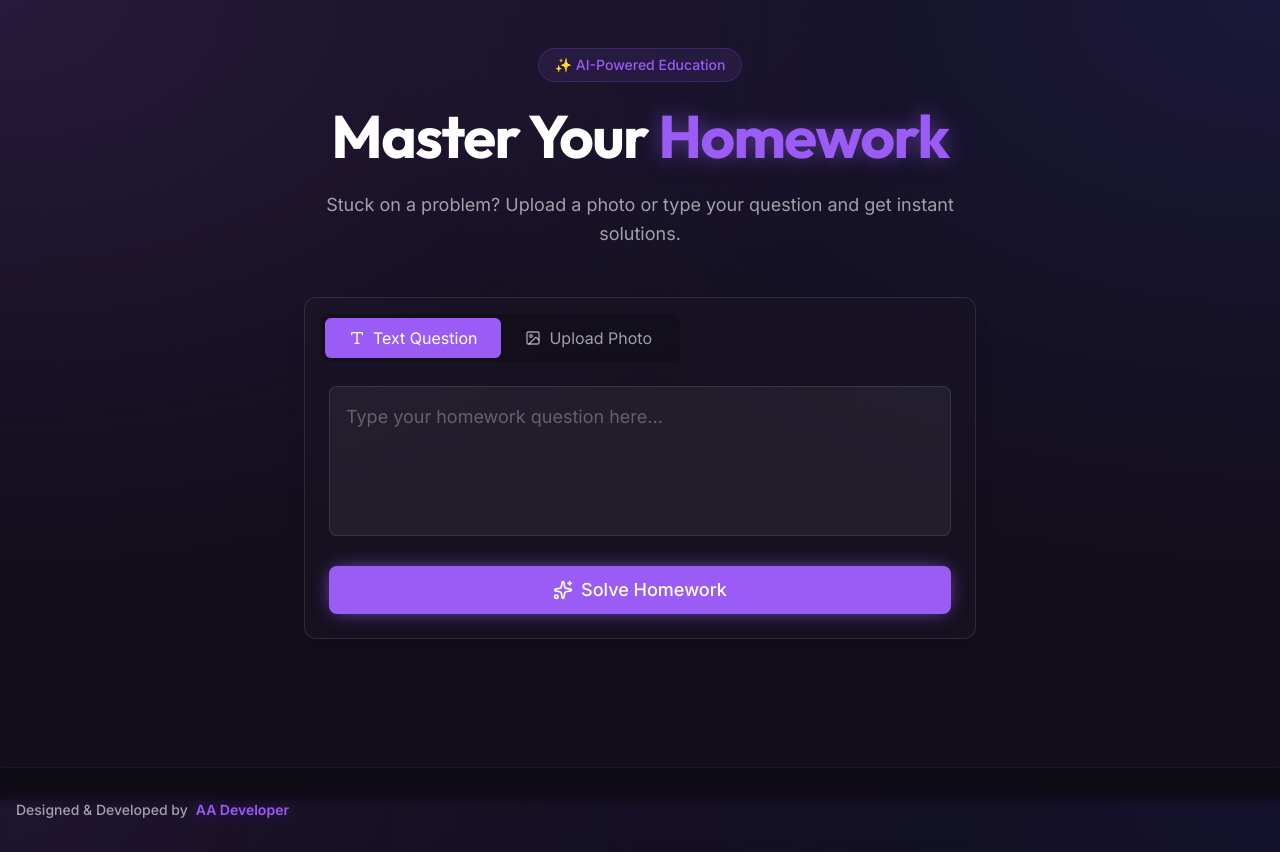
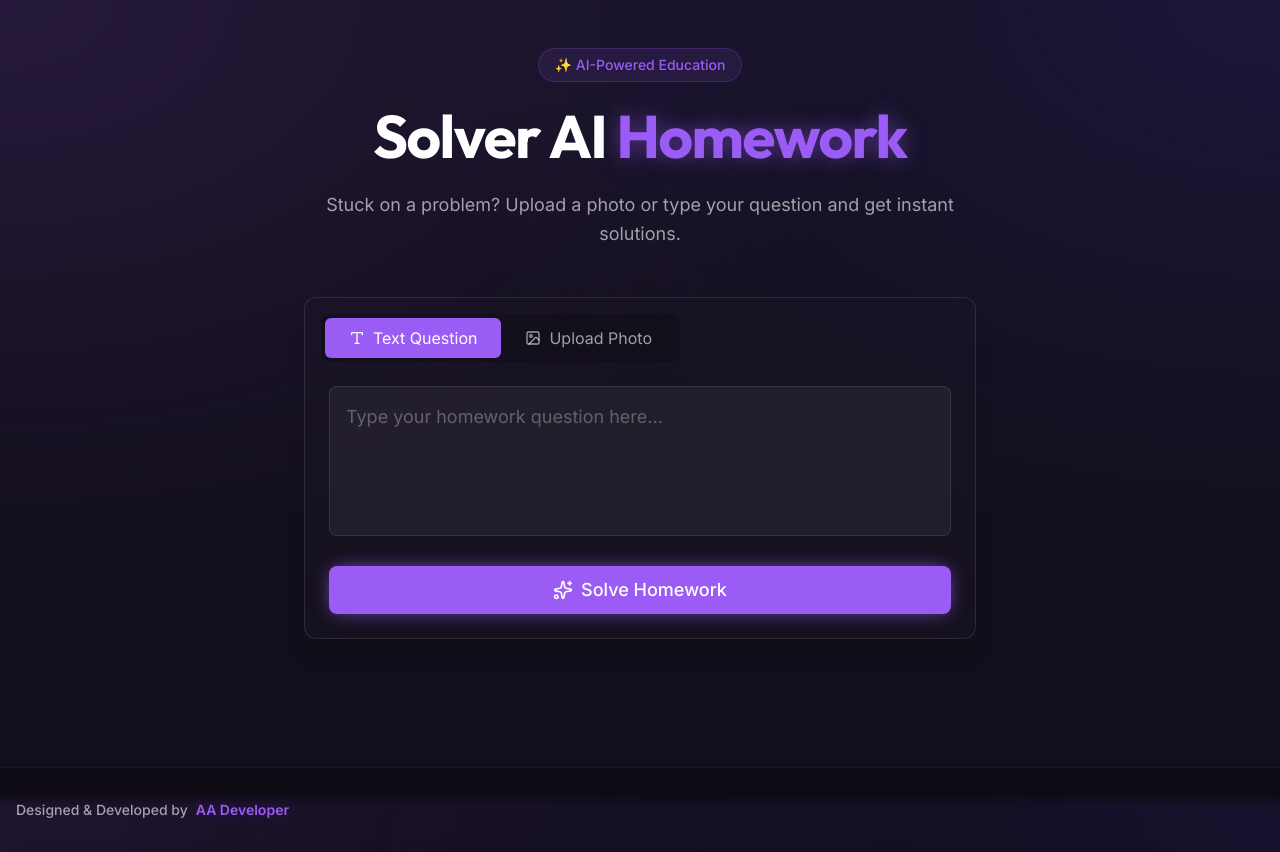
Before and after one commit to homeworksolverai/Home-work-solver-, a plain HTML site: page index.html in a window 1280 px wide. Drawn offline with nearby package versions, Linux system fonts and the light colour scheme.

Commit message:
Add files via upload

```diff
--- a/index.html
+++ b/index.html
@@ -3,8 +3,7 @@
 <head>
     <meta charset="UTF-8">
     <meta name="viewport" content="width=device-width, initial-scale=1.0">
-    <meta name="google-site-verification" content="FnRjWgd72fNE3Au0XytxNrvIau4C0pA8-1BSSfNXwfM" />
-    <title>Solver AI - Homework Companion</title>
+    <title id="website-title">Solver AI - Homework Companion</title>
     <script src="https://cdn.tailwindcss.com"></script>
     <script src="https://unpkg.com/lucide@latest"></script>
     <link href="https://fonts.googleapis.com/css2?family=Outfit:wght@300;400;500;600;700;800&family=Inter:wght@300;400;500;600&display=swap" rel="stylesheet">
@@ -53,7 +52,7 @@
     <main class="flex-1 container mx-auto px-4 py-12 flex flex-col items-center relative z-10">
         <div class="text-center mb-12 max-w-3xl animate-fade-in">
             <div class="inline-block px-4 py-1.5 rounded-full bg-primary/10 border border-primary/20 text-primary font-medium text-sm mb-6">✨ AI-Powered Education</div>
-            <h1 class="text-4xl md:text-6xl font-heading font-bold text-white mb-6 tracking-tight">Master Your <span class="text-primary neon-text">Homework</span></h1>
+            <h1 id="main-heading" class="text-4xl md:text-6xl font-heading font-bold text-white mb-6 tracking-tight">Master Your <span class="text-primary neon-text">Homework</span></h1>
             <p class="text-lg text-white/60 max-w-2xl mx-auto leading-relaxed">Stuck on a problem? Upload a photo or type your question and get instant solutions.</p>
         </div>
 
@@ -105,9 +104,9 @@
         <div class="container mx-auto px-4 flex flex-col md:flex-row items-center justify-between gap-4">
             <div class="flex items-center gap-2 text-white/60 text-sm font-medium"><span>Designed & Developed by</span><span class="text-primary font-bold neon-text">AA Developer</span></div>
             <div class="flex items-center gap-6">
-                <a href="https://www.instagram.com/_.aman_yaduvanshi_0001._/" target="_blank" class="text-white/60 hover:text-[#E1306C] transition-colors transform hover:scale-110 duration-200"><i data-lucide="instagram" class="w-6 h-6"></i></a>
-                <a href="https://www.instagram.com/abhijeetyadav011/" target="_blank" class="text-white/60 hover:text-[#E1306C] transition-colors transform hover:scale-110 duration-200"><i data-lucide="instagram" class="w-6 h-6"></i></a>
-                <a href="https://www.youtube.com/@HyperLive09" target="_blank" class="text-white/60 hover:text-[#FF0000] transition-colors transform hover:scale-110 duration-200"><i data-lucide="youtube" class="w-6 h-6"></i></a>
+                <a id="insta-link-1" href="https://www.instagram.com/_.aman_yaduvanshi_0001._/" target="_blank" class="text-white/60 hover:text-[#E1306C] transition-colors transform hover:scale-110 duration-200"><i data-lucide="instagram" class="w-6 h-6"></i></a>
+                <a id="insta-link-2" href="https://www.instagram.com/abhijeetyadav011/" target="_blank" class="text-white/60 hover:text-[#E1306C] transition-colors transform hover:scale-110 duration-200"><i data-lucide="instagram" class="w-6 h-6"></i></a>
+                <a id="youtube-link" href="https://www.youtube.com/@HyperLive09" target="_blank" class="text-white/60 hover:text-[#FF0000] transition-colors transform hover:scale-110 duration-200"><i data-lucide="youtube" class="w-6 h-6"></i></a>
             </div>
         </div>
     </footer>
@@ -146,14 +145,54 @@
         let currentMode = 'text';
         let uploadedImage = null;
 
-        // --------------------------------------------------
-        const GEMINI_API_KEY = "AIzaSyBB4u-gAHJQ1FChRD5I35yzuVxsRkw8-qM";
-        // --------------------------------------------------
+        // --- ADMIN PANEL द्वारा सेट की गई सेटिंग्स यहाँ लोड होंगी ---
+        // **महत्वपूर्ण:** नई API Key सीधे डिफ़ॉल्ट सेटिंग्स में डाल दी गई है।
+        const DEFAULT_SETTINGS = {
+            'WEBSITE_TITLE': 'Solver AI - Homework Companion',
+            'INSTAGRAM_LINK': 'https://www.instagram.com/_.aman_yaduvanshi_0001._/',
+            'YOUTUBE_LINK': 'https://www.youtube.com/@HyperLive09',
+            // आपकी नई Key यहाँ अपडेट की गई है।
+            'GEMINI_API_KEY': 'AIzaSyAKKEuWNrbPxpBz218_itvzfj5e2Voo1qE'
+        };
 
-        // Fix: callGeminiAI अब इमेज (Base64) और टेक्स्ट दोनों को सपोर्ट करता है
+        const GEMINI_API_KEY = localStorage.getItem('GEMINI_API_KEY') || DEFAULT_SETTINGS.GEMINI_API_KEY;
+        // -----------------------------------------------------------
+
+        // पेज लोड होने पर सेटिंग्स अप्लाई करें
+        document.addEventListener('DOMContentLoaded', () => {
+            const newTitle = localStorage.getItem('WEBSITE_TITLE') || DEFAULT_SETTINGS.WEBSITE_TITLE;
+            document.title = newTitle; // Title टैग अपडेट
+
+            // H1 टैग अपडेट
+            const h1Element = document.getElementById('main-heading');
+            if (h1Element) {
+                // H1 के टेक्स्ट को अपडेट करें, बाकी स्पैन को रहने दें
+                h1Element.childNodes[0].nodeValue = newTitle.split(' - ')[0] + ' ';
+            }
+
+            // Social Links अपडेट
+            const instaLink = localStorage.getItem('INSTAGRAM_LINK') || DEFAULT_SETTINGS.INSTAGRAM_LINK;
+            const youtubeLink = localStorage.getItem('YOUTUBE_LINK') || DEFAULT_SETTINGS.YOUTUBE_LINK;
+
+            // Insta Link 1
+            const instaAnchor1 = document.getElementById('insta-link-1');
+            if (instaAnchor1) {
+                instaAnchor1.href = instaLink;
+            }
+
+            // YouTube Link
+            const youtubeAnchor = document.getElementById('youtube-link');
+            if (youtubeAnchor) {
+                youtubeAnchor.href = youtubeLink;
+            }
+
+            lucide.createIcons(); // सुनिश्चित करें कि Lucide Icons अपडेटेड रहें
+        });
+
         async function callGeminiAI(prompt, imageBase64 = null) {
-            if (!GEMINI_API_KEY) {
-                return "⚠️ Error: API Key missing.";
+            // Key सीधे कोड से या लोकल स्टोरेज से ली जाएगी
+            if (!GEMINI_API_KEY || GEMINI_API_KEY === 'YOUR_API_KEY_HERE') {
+                return "⚠️ Error: API Key missing or not updated in Admin Panel/Code.";
             }
 
             const url = `https://generativelanguage.googleapis.com/v1beta/models/gemini-2.5-flash:generateContent?key=${GEMINI_API_KEY}`;
@@ -161,7 +200,6 @@
             let contentsParts = [];
 
             if (imageBase64) {
-                // इमेज के लिए
                 const [mimeMatch, data] = imageBase64.split(';base64,');
                 const mimeType = mimeMatch.replace('data:', '');
 
@@ -172,11 +210,9 @@
                     }
                 });
 
-                // इमेज के साथ प्रॉम्प्ट
                 contentsParts.push({ text: "इस तस्वीर में दिखाए गए होमवर्क प्रश्न का संक्षिप्त और स्पष्ट उत्तर हिंदी में दें।" });
 
             } else {
-                // केवल टेक्स्ट के लिए
                 contentsParts.push({ text: "Answer this homework question in Hindi (short and clear): " + prompt });
             }
 
@@ -195,6 +231,7 @@
                     return data.candidates[0].content.parts[0].text;
                 } else if (data.error) {
                     console.error("Gemini API Error:", data.error);
+                    // यहां 'API Leaked' एरर आ सकता है अगर Key फिर से ब्लॉक हुई
                     return `⚠️ API Error: ${data.error.message || "Could not generate response due to an internal AI issue."}`;
                 } else {
                     console.error("Unexpected AI response structure:", data);
@@ -246,7 +283,6 @@
             document.getElementById('image-preview').classList.add('hidden');
         }
 
-        // Fix: solveHomework अब इमेज डेटा को callGeminiAI में भेजता है
         async function solveHomework() {
             const query = document.getElementById('question-input').value;
             const btn = document.getElementById('solve-btn');
@@ -271,10 +307,8 @@
             let response = "";
 
             if (currentMode === 'image') {
-                // इमेज मोड: Base64 इमेज डेटा पास करें
                 response = await callGeminiAI(null, uploadedImage);
             } else {
-                // टेक्स्ट मोड: केवल टेक्स्ट प्रॉम्प्ट पास करें
                 response = await callGeminiAI(query);
             }
 
```
